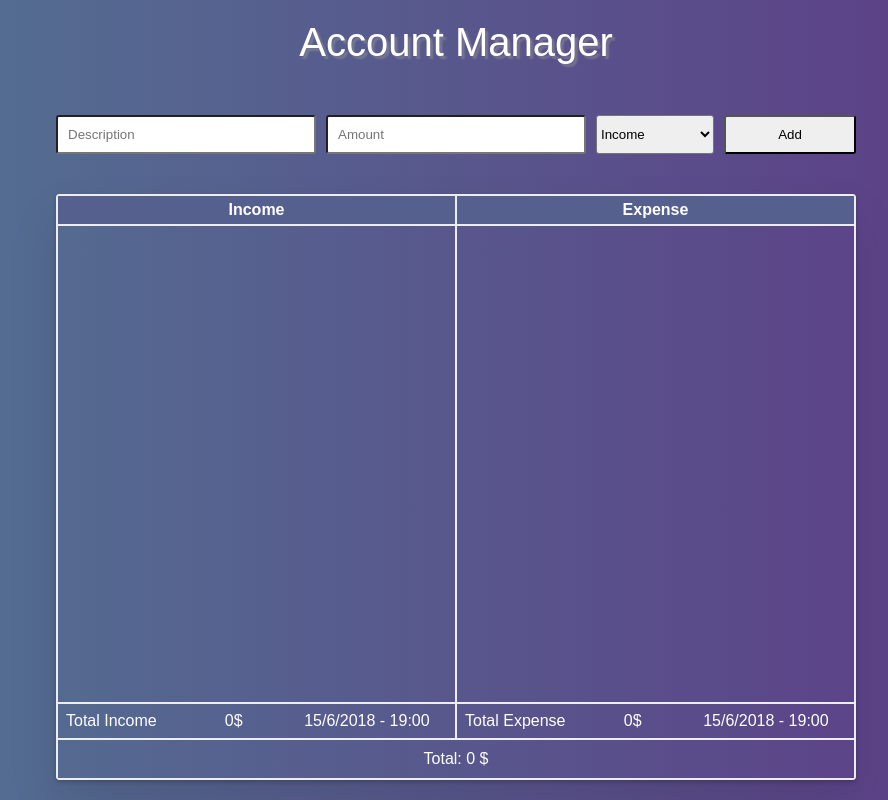
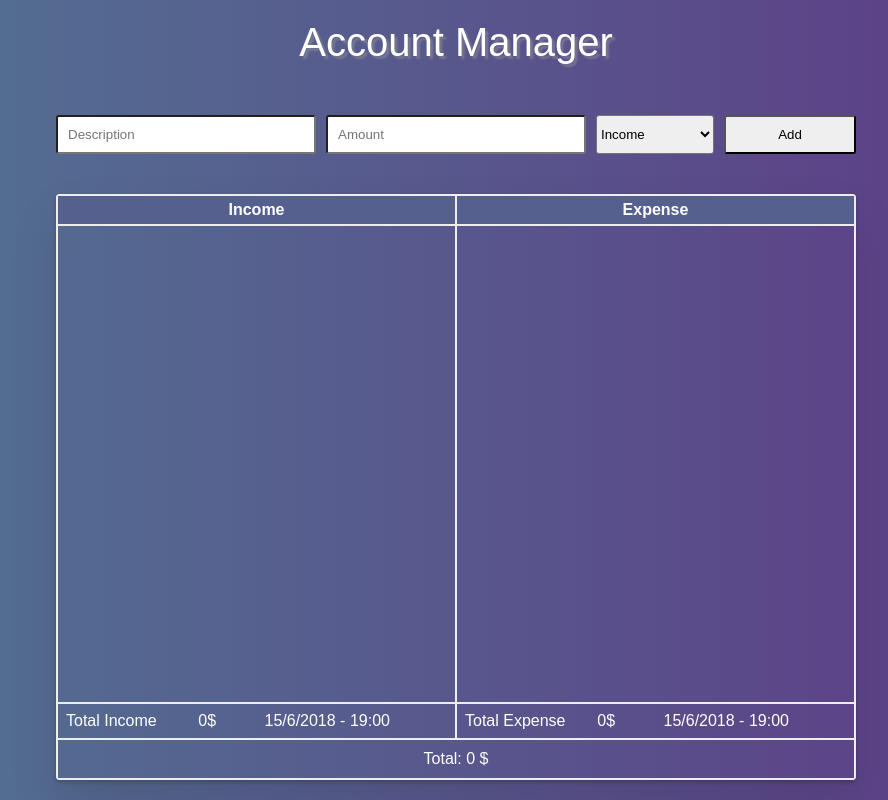
Before and after one commit to ximbong/account-balance-tracker, a React (Create React App) app: page / in a window 1280 px wide. Shown: the whole page, without its empty margins (184-1072 px from the left). Built offline with nearby package versions, Linux system fonts and the light colour scheme.

Commit message:
A bit of CSS change.

```diff
--- a/src/App.css
+++ b/src/App.css
@@ -101,7 +101,7 @@ input {
 
 .item {
   display: grid;
-  grid-template-columns: 2fr 1fr 2fr;
+  grid-template-columns: 2fr 1fr 3fr;
 }
 
 .item > * {
```
